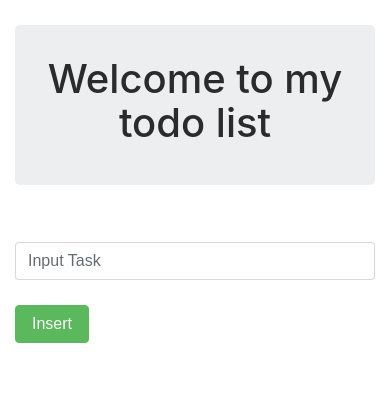
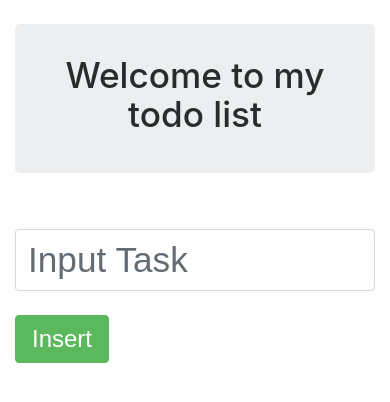
Before and after one commit to anipimpale94/todo, a website: page index.html in a window 390 px wide. Drawn offline with nearby package versions, Linux system fonts and the light colour scheme; no server answers.

Commit message:
make it better

```diff
--- a/css/main.css
+++ b/css/main.css
@@ -1,10 +1,23 @@
 .display-5 {
     text-align: center;
 }
+    .display-5 {
+        text-align: center;
+        font-size: 220%;
+    }
 
-@media only screen and (max-width: 480px) {
-    body {
-        font-size: 20px !important;
-        line-height: 125% !important;
+    .form-control {
+        font-size: 220% !important;
     }
-}
+
+    .showTasks {
+        font-size: 220% !important;
+    }
+
+    .close {
+        font-size: 150% !important;
+    }
+
+    button {
+        font-size: 150% !important;
+    }
--- a/index.html
+++ b/index.html
@@ -1,4 +1,7 @@
 <!doctype.html>
+
+<meta name="viewport" content="width=device-width" />
+
 <head>
     <link rel="stylesheet" href="https://maxcdn.bootstrapcdn.com/bootstrap/4.0.0-beta.3/css/bootstrap.min.css" integrity="sha384-Zug+QiDoJOrZ5t4lssLdxGhVrurbmBWopoEl+M6BdEfwnCJZtKxi1KgxUyJq13dy"
         crossorigin="anonymous">
@@ -11,6 +14,7 @@
     crossorigin="anonymous"></script>
 <script src="/socket.io/socket.io.js"></script>
 
+<body>
     <div class="main container-fluid">
         <br>
         <div class="jumbotron">
@@ -22,10 +26,11 @@
         <button id="insertTask" class="btn btn-success">Insert</button>
         <br>
         <br>
-    <div id='tasks'>
+        <div id='tasks' class="showTasks">
 
         </div>
     </div>
+</body>
 
 <script>
     var socket = io();
@@ -83,7 +88,6 @@
                     </button>
                 </div>
             </div>
-            <br>
         `);
         if(tasks.status == "yes")
             completeTask("complete"+count);
```
Lines whose indentation alone changed are shown as unchanged.
